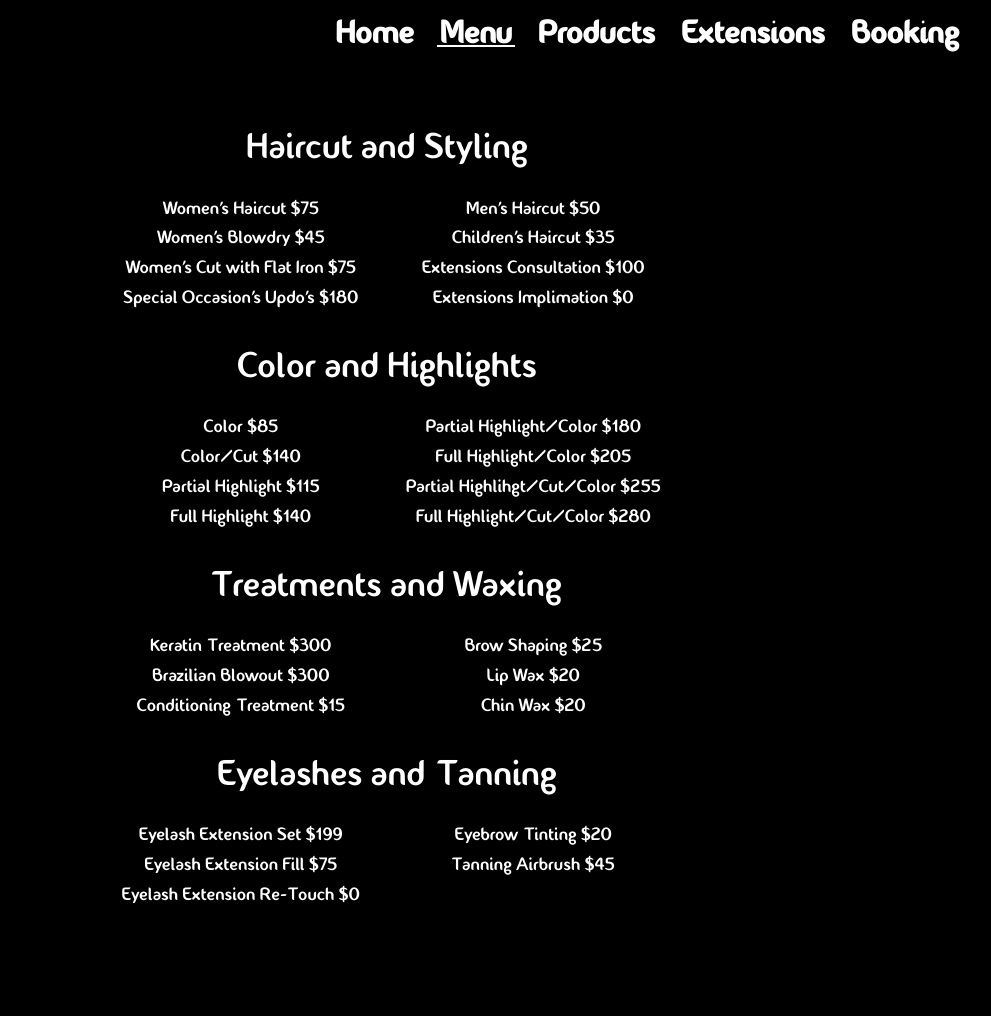
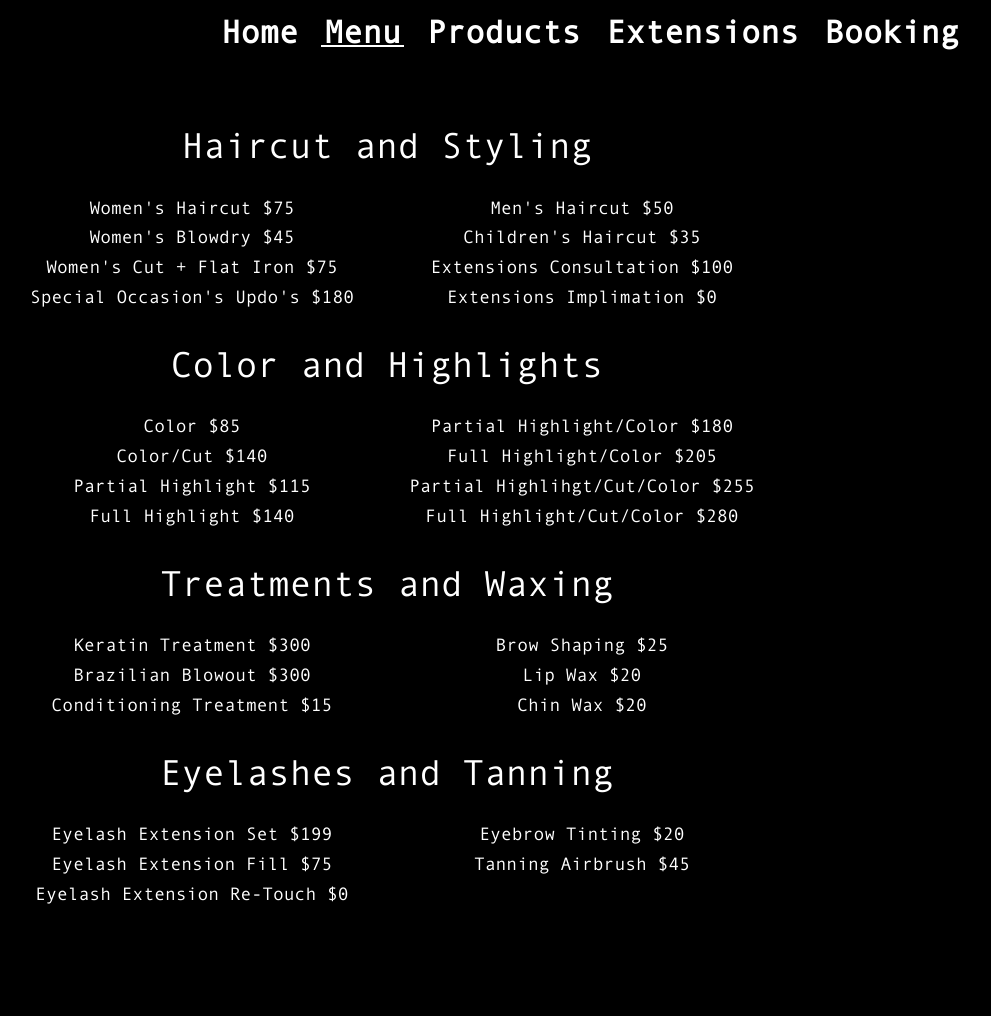
Before and after one commit to bradleygamboa/cherig, a PHP site: page /menu.html in a window 1280 px wide. Shown: the whole page, without its empty margins (253-1244 px from the left). Run offline with PHP 8.4, Linux system fonts and the light colour scheme.

```diff
--- a/app/assets/css/main.css
+++ b/app/assets/css/main.css
@@ -1,7 +1,7 @@
 /* ------------------ BASE STYLES ------------------ */
 @font-face {
 	font-family: nav_font;
-	src: url('../fonts/font.ttf');
+	src: url('../fonts/Andale.ttf');
 }
 
 html {
--- a/menu.html
+++ b/menu.html
@@ -52,69 +52,69 @@
             <div class="row">
                 <div class="col-lg-12 bio text-center">
                     <h1>Haircut and Styling</h1></div>
-                <div class="col-lg-3 bio text-left"></div>
-                <div class="col-lg-3 bio text-center">
+                <div class="col-lg-2 bio text-left"></div>
+                <div class="col-lg-4 bio text-center">
                     <h4>Women's Haircut $75</h4>
                     <h4>Women's Blowdry $45</h4>
-                    <h4>Women's Cut with Flat Iron $75</h4>
+                    <h4>Women's Cut + Flat Iron $75</h4>
                     <h4>Special Occasion's Updo's $180</h4>
                 </div>
-                <div class="col-lg-3 bio text-center">
+                <div class="col-lg-4 bio text-center">
                     <h4>Men's Haircut $50</h4>
                     <h4>Children's Haircut $35</h4>
                     <h4>Extensions Consultation $100</h4>
                     <h4>Extensions Implimation $0</h4>
                 </div>
-                <div class="col-lg-3 bio text-left"></div>
+                <div class="col-lg-2 bio text-left"></div>
             </div>
             <div class="row">
                 <div class="col-lg-12 bio text-center">
                     <h1>Color and Highlights</h1></div>
-                <div class="col-lg-3 bio text-left"></div>
-                <div class="col-lg-3 bio text-center">
+                <div class="col-lg-2 bio text-left"></div>
+                <div class="col-lg-4 bio text-center">
                     <h4>Color $85</h4>
                     <h4>Color/Cut $140</h4>
                     <h4>Partial Highlight $115</h4>
                     <h4>Full Highlight $140</h4>
                 </div>
-                <div class="col-lg-3 bio text-center">
+                <div class="col-lg-4 bio text-center">
                     <h4>Partial Highlight/Color $180</h4>
                     <h4>Full Highlight/Color $205</h4>
                     <h4>Partial Highlihgt/Cut/Color $255</h4>
                     <h4>Full Highlight/Cut/Color $280</h4>
                 </div>
-                <div class="col-lg-3 bio text-left"></div>
+                <div class="col-lg-2 bio text-left"></div>
             </div>
             <div class="row">
                 <div class="col-lg-12 bio text-center">
                     <h1>Treatments and Waxing</h1></div>
-                <div class="col-lg-3 bio text-left"></div>
-                <div class="col-lg-3 bio text-center">
+                <div class="col-lg-2 bio text-left"></div>
+                <div class="col-lg-4 bio text-center">
                     <h4>Keratin Treatment $300</h4>
                     <h4>Brazilian Blowout $300</h4>
                     <h4>Conditioning Treatment $15</h4>
                 </div>
-                <div class="col-lg-3 bio text-center">
+                <div class="col-lg-4 bio text-center">
                     <h4>Brow Shaping $25</h4>
                     <h4>Lip Wax $20</h4>
                     <h4>Chin Wax $20</h4>
                 </div>
-                <div class="col-lg-3 bio text-left"></div>
+                <div class="col-lg-2 bio text-left"></div>
             </div>
             <div class="row">
                 <div class="col-lg-12 bio text-center">
                     <h1>Eyelashes and Tanning</h1></div>
-                <div class="col-lg-3 bio text-left"></div>
-                <div class="col-lg-3 bio text-center">
+                <div class="col-lg-2 bio text-left"></div>
+                <div class="col-lg-4 bio text-center">
                     <h4>Eyelash Extension Set $199</h4>
                     <h4>Eyelash Extension Fill $75</h4>
                     <h4>Eyelash Extension Re-Touch $0</h4>
                 </div>
-                <div class="col-lg-3 bio text-center">
+                <div class="col-lg-4 bio text-center">
                     <h4>Eyebrow Tinting $20</h4>
                     <h4>Tanning Airbrush $45</h4>
                 </div>
-                <div class="col-lg-3 bio text-left"></div>
+                <div class="col-lg-2 bio text-left"></div>
             </div>
             <!--
               <div class="col-lg-3 bio"><h2>Treatments</h2>
```
Also changed, not shown: app/assets/fonts/Andale.ttf (added), app/assets/img/saloncherie.jpg, 1 other file.
